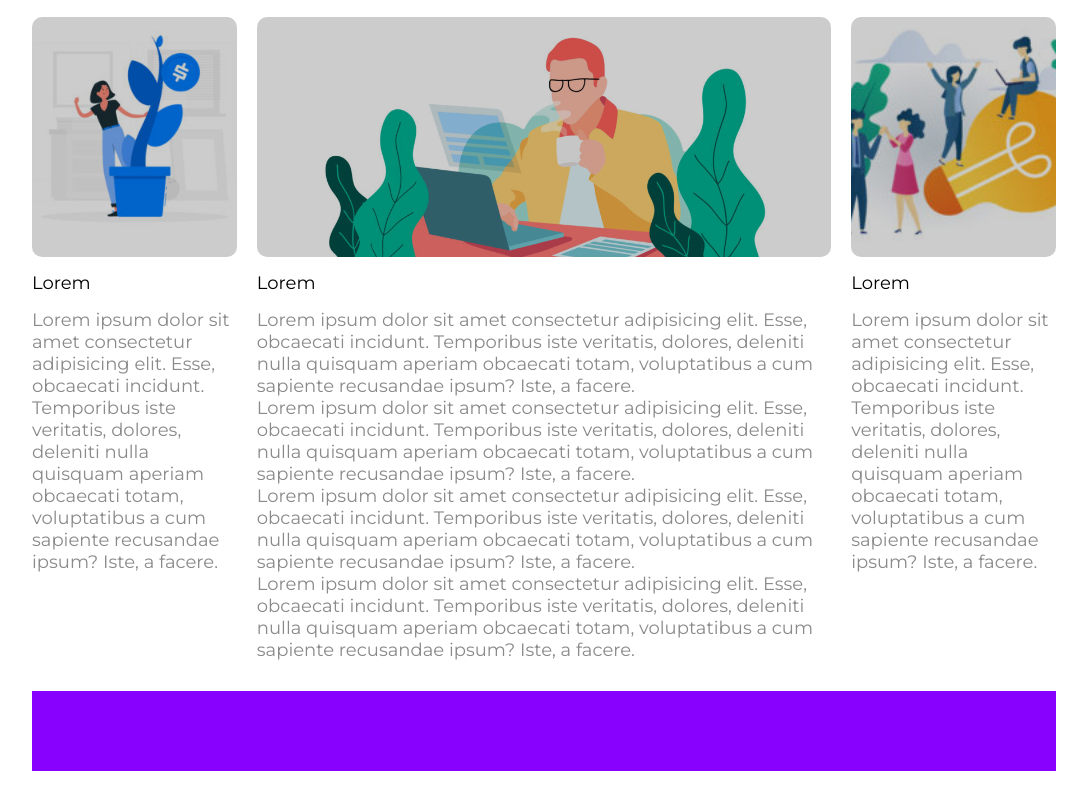
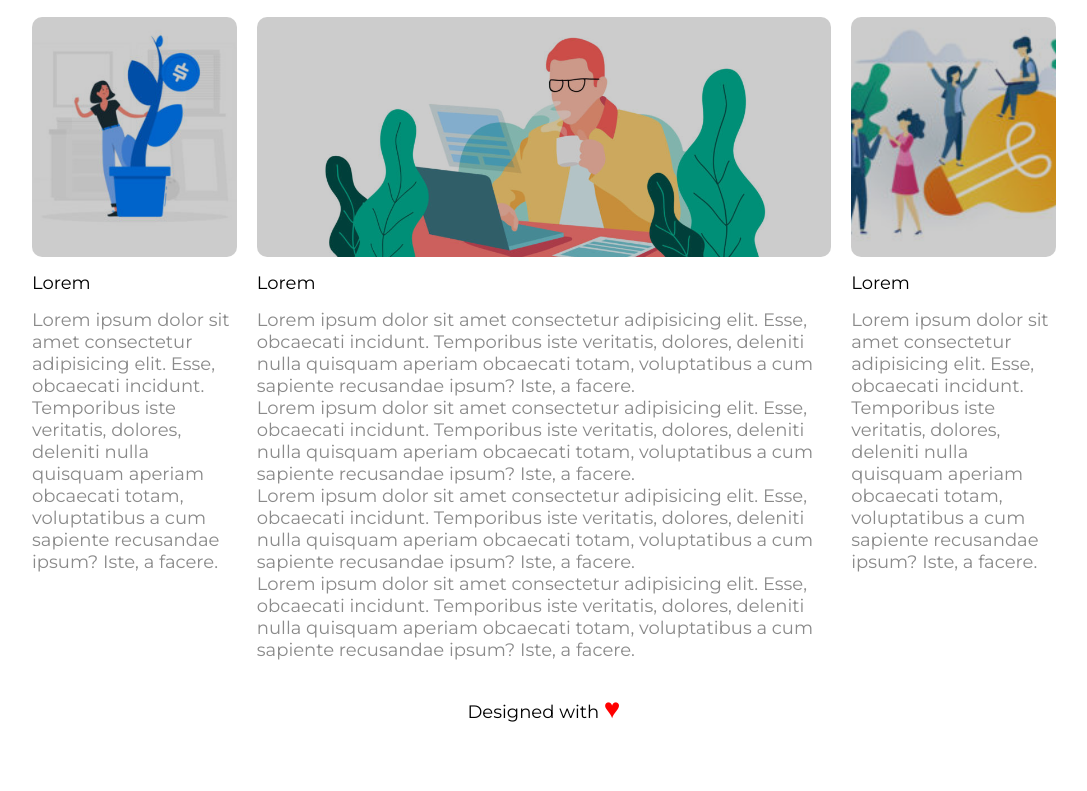
Before and after one commit to smboolean40/htmlcss-wp, a plain HTML site: page index.html in a window 1280 px wide. Shown: the part 865-1656 px from the top of the page, without its empty margins (96-1183 px from the left). After the commit the page ends 1610 px from the top, so only its background shows below. Drawn offline with Linux system fonts and the light colour scheme.

Commit message:
Aggiunto footer

```diff
--- a/css/style.css
+++ b/css/style.css
@@ -128,9 +128,13 @@ header {
 
 /* Footer */
 footer {
-	background-color: #8801fe;
-	height: 80px;
 	margin: 10px 0 20px 0;
+	color: #000000;
+	text-align: center;
+}
+footer span {
+	color: red;
+	font-size: 28px;
 }
 
 .test {
--- a/index.html
+++ b/index.html
@@ -92,7 +92,9 @@
 			</main>
 			<!-- /corpo -->
 			<!-- footer -->
-			<footer></footer>
+			<footer>
+				Designed with <span>&hearts;</span>
+			</footer>
 			<!-- /footer -->
 		</div>
 	</body>
```
